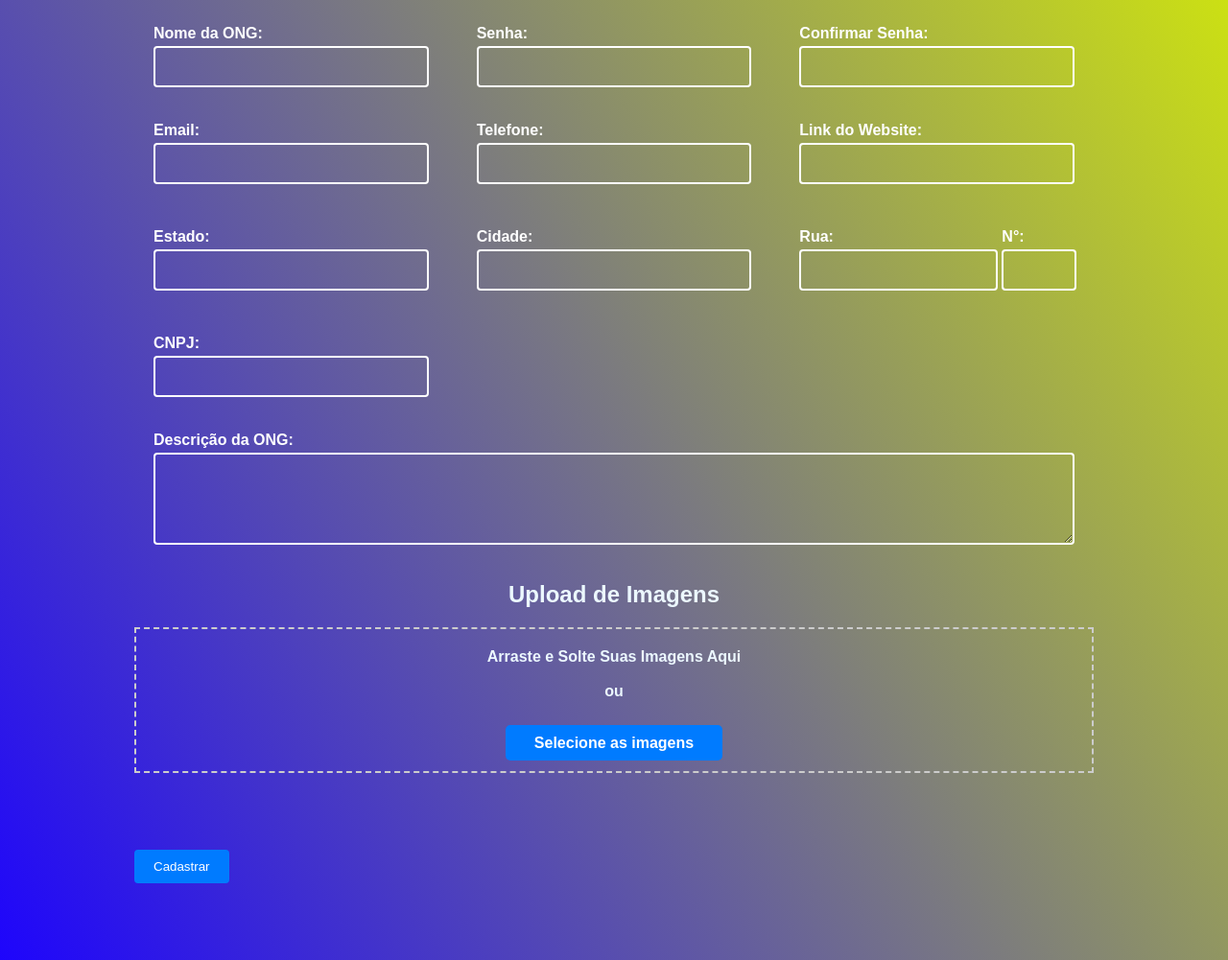
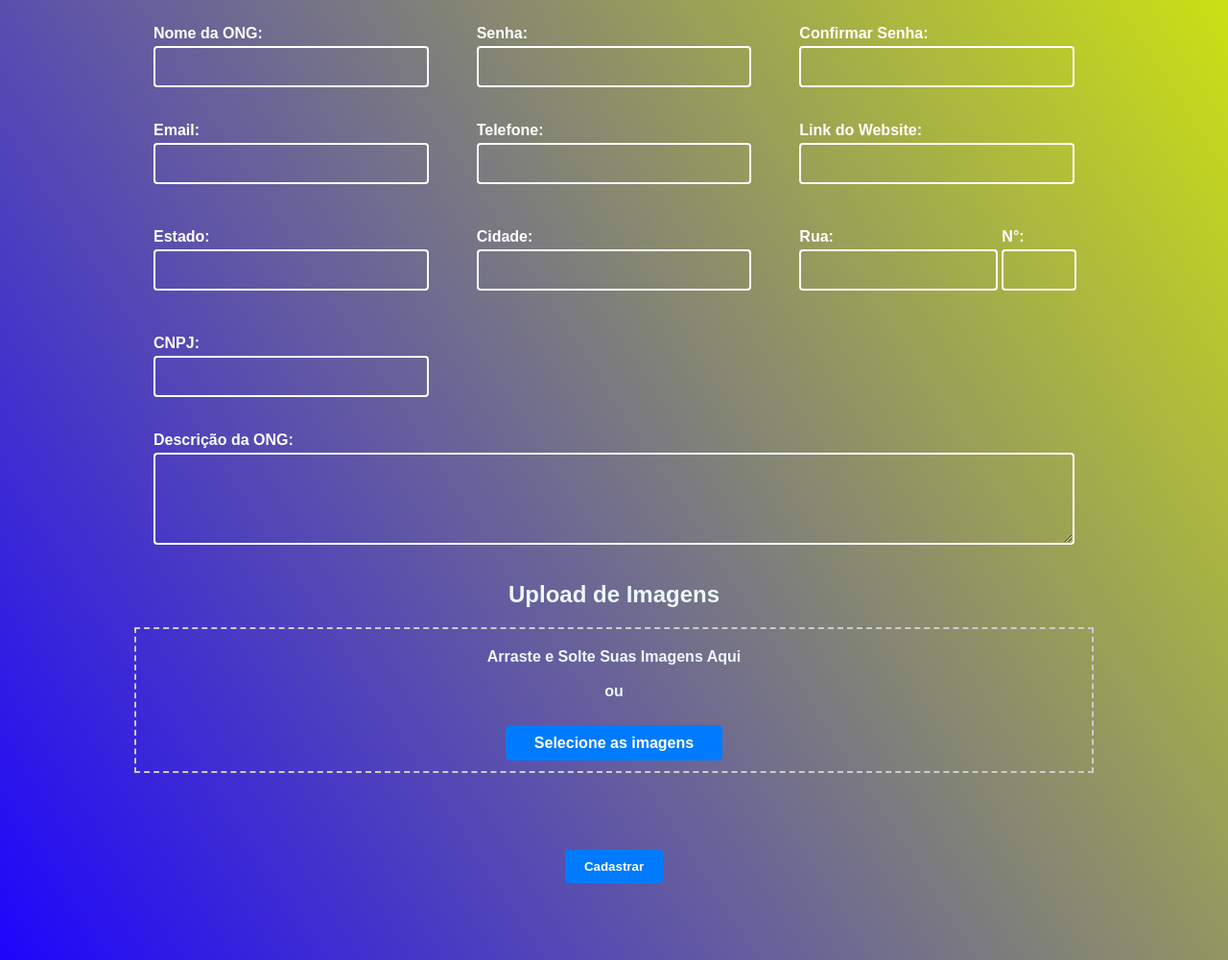
Before and after one commit to GabrielMendesR/WebSite_ONG, a website: page ONGWeb2/src/ui/cadastro.html in a window 1280 px wide. Shown: the part 92-1093 px from the top of the page at 96% size. Drawn offline with nearby package versions, Linux system fonts and the light colour scheme; some packages are replaced by stand-ins of ours; files that its build step writes are made by us from their sources; a script that the page names is missing; files whose address does not match are found by name.

Commit message:
ajuste botão

```diff
--- a/ONGWeb2/src/ui/cadastro.html
+++ b/ONGWeb2/src/ui/cadastro.html
@@ -85,7 +85,9 @@
             </div>
             <div id="previewImagens" class="preview-images"></div>
         </div>
-        <button onclick="cadastrar()">Cadastrar</button>
+        <div style="display: flex; justify-content: center; width: 100%;">
+            <button onclick="cadastrar()" style="font-weight: bold;">Cadastrar</button>
+        </div>
 
         <!-- <button onclick="getOngsTest()">get ongs</button>
         <button onclick="uploadImageTest()">upload image</button>
```
